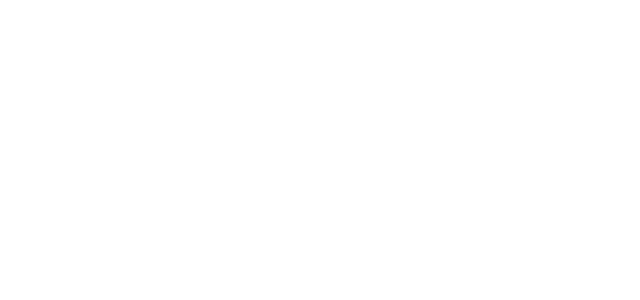
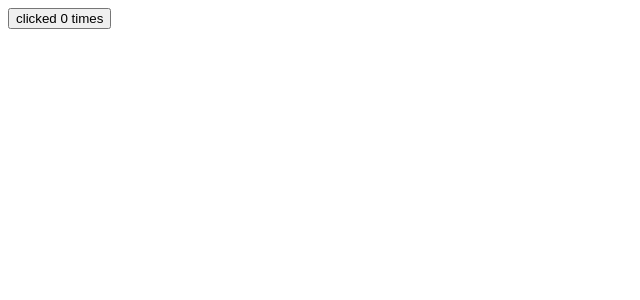
Before and after one commit to KaEssam/React-Course, a React (Vite) app: page / in a window 1280 px wide. Shown: the top 300 px of the page, without its empty margins (0-640 px from the left). Built offline with nearby package versions, Linux system fonts and the light colour scheme.

Commit message:
lesson: 04-rendering

```diff
--- a/src/App.tsx
+++ b/src/App.tsx
@@ -1,7 +1,8 @@
 import './App.css';
+import { Counter } from './Counter';
 
 function App() {
-  return <></>;
+  return <Counter />;
 }
 
 export default App;
--- /dev/null
+++ b/src/Counter.tsx
@@ -0,0 +1,10 @@
+import { useState } from 'react';
+
+export function Counter() {
+  const [count, setCount] = useState(0);
+
+  console.log('render => count = ', count);
+  return (
+    <button onClick={() => setCount(count + 1)}>clicked {count} times</button>
+  );
+}
```
